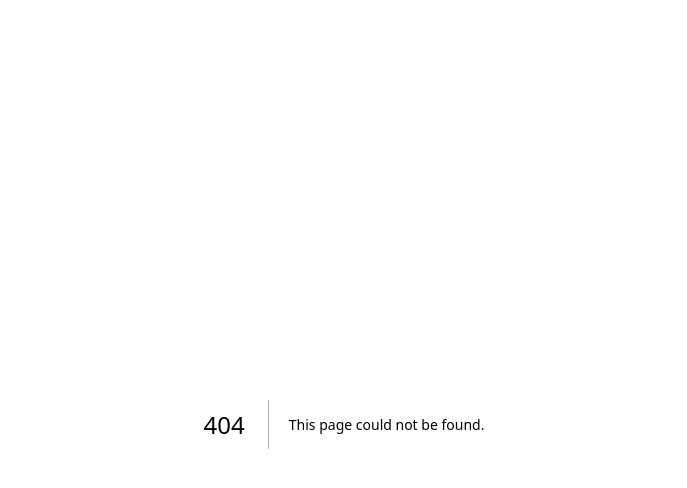
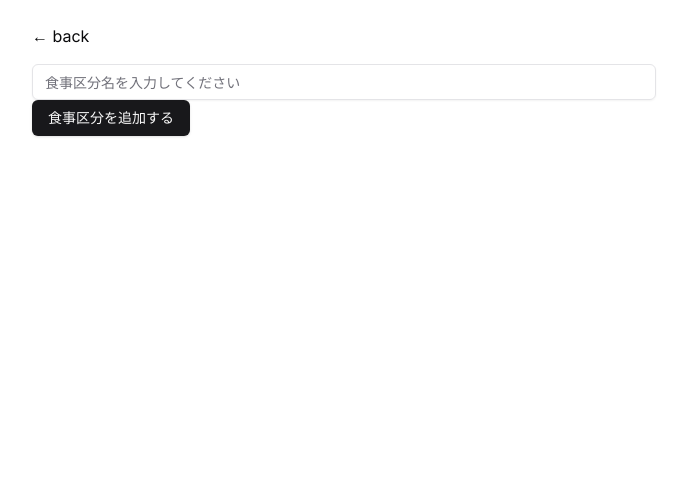
Before and after one commit to islaree/next-recipe-app, a Next.js app: page /1 in a window 1280 px wide. Before the commit this address had no page. Shown: the top 488 px of the page, without its empty margins (296-983 px from the left). Built offline with nearby package versions, Linux system fonts and the light colour scheme.

Commit message:
add: menu page

```diff
--- /dev/null
+++ b/app/[id]/page.tsx
@@ -0,0 +1,17 @@
+"use client";
+
+import Link from "next/link";
+import AddMeal from "@/components/add-meal";
+import Meals from "@/components/meals";
+
+export default function MenuPage({ params }: { params: { id: string } }) {
+  return (
+    <>
+      <Link href="/">← back</Link>
+      <Meals id={params.id} />
+      <div className="py-4">
+        <AddMeal id={params.id} />
+      </div>
+    </>
+  );
+}
```
